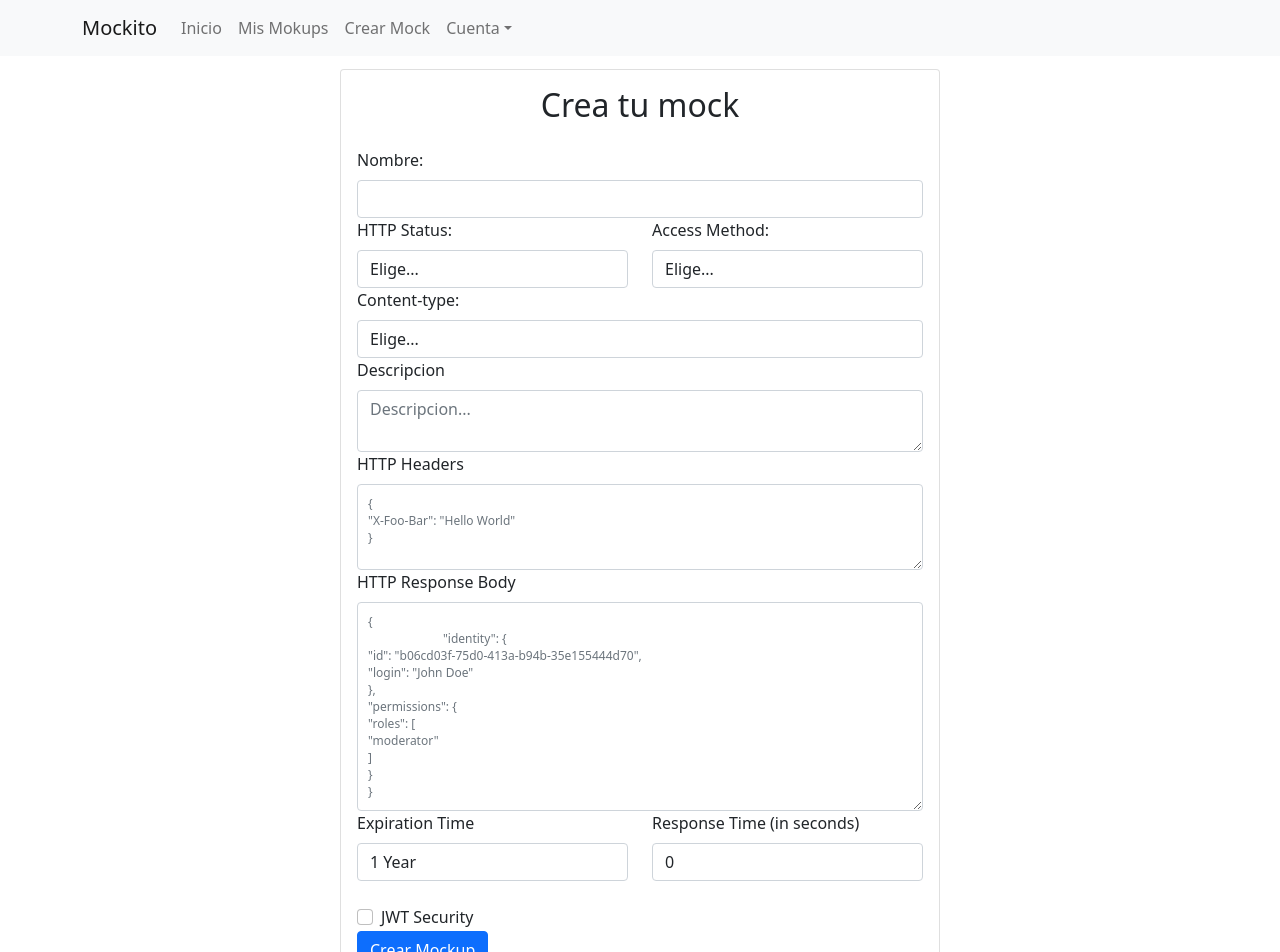
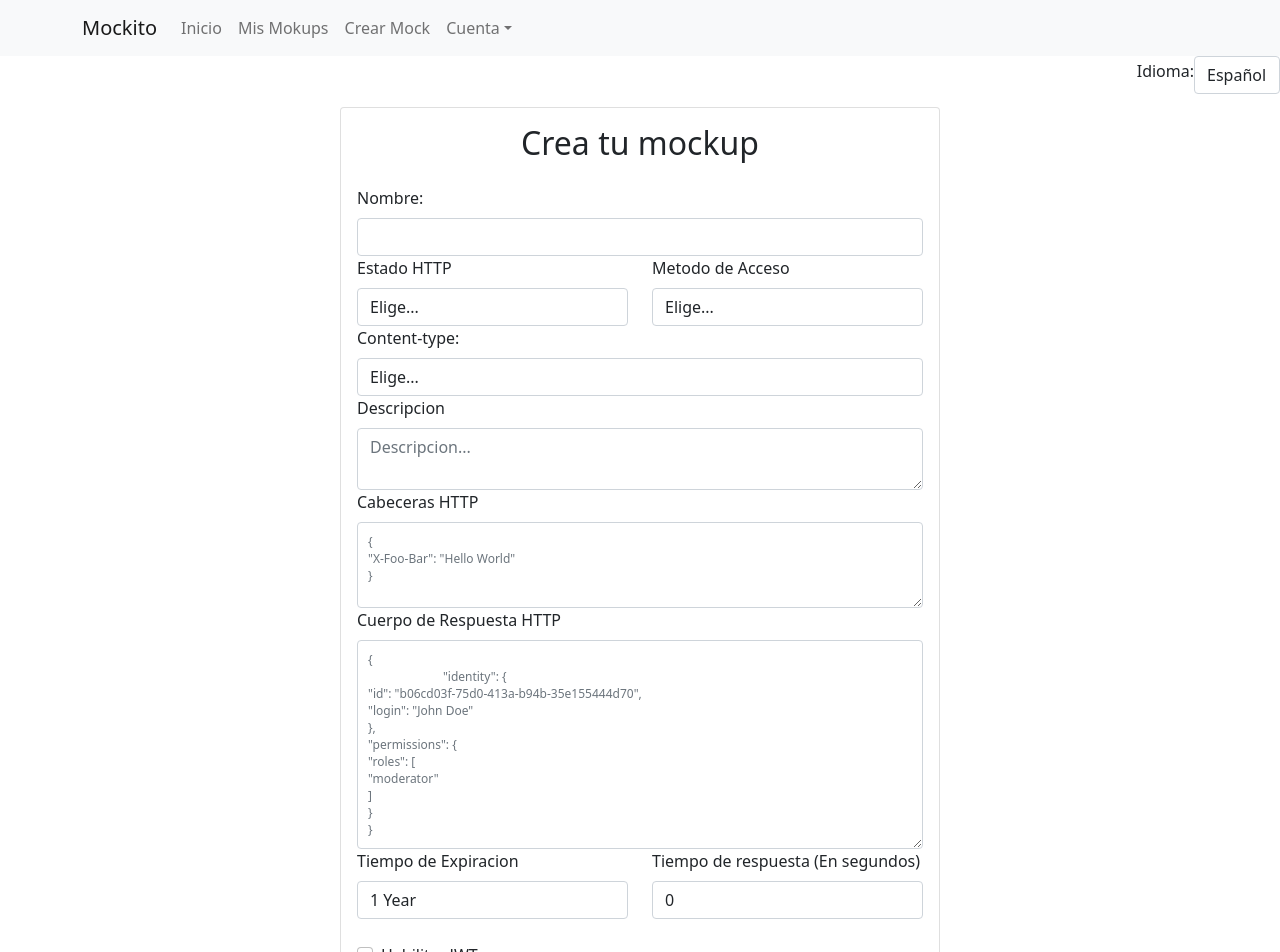
Before and after one commit to ThElement12/ProgramacionWebAvanzada, a React (Create React App) app in the folder Practica 2/frontend/: page /create-mockup in a window 1280 px wide. Shown: the top 952 px of the page. Built offline with nearby package versions, Linux system fonts and the light colour scheme; sample sign-in values are in the browser's storage.

Commit message:
Se aplica el idioma

```diff
--- a/Practica 2/frontend/package.json
+++ b/Practica 2/frontend/package.json
@@ -13,7 +13,6 @@
     "react": "^17.0.2",
     "react-bootstrap": "^1.6.4",
     "react-dom": "^17.0.2",
-    "react-i18next": "^11.12.0",
     "react-intl": "^5.20.12",
     "react-router-dom": "^5.3.0",
     "react-scripts": "^4.0.3",
--- /dev/null
+++ b/Practica 2/frontend/src/Components/ProviderWrapper/index.jsx
@@ -0,0 +1,12 @@
+import { I18nProvider } from "../../i18n";
+
+const ProviderWrapper = (props) => {
+  return(
+    <I18nProvider locale={props.lang}>
+      {props.children}
+    </I18nProvider>
+  )
+
+}
+
+export default ProviderWrapper
--- a/Practica 2/frontend/src/Pages/RegisterMockups/index.jsx
+++ b/Practica 2/frontend/src/Pages/RegisterMockups/index.jsx
@@ -1,16 +1,25 @@
-import React, { useState } from "react";
+import React, { useState, useEffect } from "react";
 import { Form, Button, Card, Modal, Col, Row } from "react-bootstrap";
 import { useHistory } from "react-router";
+import { FormattedMessage } from "react-intl";
 
 import Navigation from "../../Components/Navigation";
 
 import "bootstrap/dist/css/bootstrap.min.css";
 import "./RegisterMockup.css"
 
+import ProviderWrapper from '../../Components/ProviderWrapper';
+
 import userService from "../../Utils/user.service";
 import statusCodes from "../../Utils/status-code.json";
 
 const RegisterMockups = () => {
+  const [language, setLanguage] = useState("es-es")
+
+  useEffect(() => {
+    sessionStorage.setItem('lang', language);
+
+  }, [language]);
 
   const [endpointName, setEndpointName] = useState("")
   const [status, setStatusCode] = useState("");
@@ -35,7 +44,7 @@
       "description": endPointDescription,
       "status": statusCodes[status].code,
       "method": accessMethod,
-      "headers": JSON.parse("[" + headers + "]") ,
+      "headers": headers.length() === 0 ? [] : JSON.parse("[" + headers + "]"),
       "contentType": contentType,
       "body": contentBody,
       "creation": null, //Dia de creacion
@@ -44,8 +53,8 @@
       "responseTime": resTime, //En segundos
       "allowJWT": allowJWt, //Bool
     }
-    console.log(JSON.parse("[" + headers + "]") )
-    userService.createNewMockup(newMockup,sessionStorage.getItem('username'))
+    console.log(JSON.parse("[" + headers + "]"))
+    userService.createNewMockup(newMockup, sessionStorage.getItem('username'))
       .then(onSuccess)
       .catch(res => console.error(res))
 
@@ -78,17 +87,33 @@
   }
 
   return (
-    <div>
+    <ProviderWrapper lang={language}>
       <Navigation />
+      <div className="d-flex align-items-center justify-content-end">
+        <Form.Label>
+          <FormattedMessage id="lang" />
+        </Form.Label>
+        <Form.Control as="select" defaulValue="es-es" onChange={(e) => {
+                    setLanguage(e.target.value)
+                  }}
+          style={{width: "auto"}}>
+          <option value={"es-es"}>Español</option>
+          <option value={"en-us"}>English</option>
+        </Form.Control>
+      </div>
+
       <div className="d-flex align-items-center justify-content-center"
         style={{ minHeight: "100vh" }}>
+
         <Card className="card-register">
           <Card.Body>
-            <h2 className="text-center mb-4">Crea tu mock</h2>
+            <h2 className="text-center mb-4">
+              <FormattedMessage id="title" />
+            </h2>
             <Form onSubmit={onSubmit}>
               <Row>
                 <Col>
-                  <Form.Label>Nombre: </Form.Label>
+                  <Form.Label><FormattedMessage id="name" /></Form.Label>
                   <Form.Control onChange={(e) => {
                     setEndpointName(e.target.value)
                   }} required></Form.Control>
@@ -96,7 +121,7 @@
               </Row>
               <Row>
                 <Col>
-                  <Form.Label>HTTP Status: </Form.Label>
+                  <Form.Label><FormattedMessage id="status" /></Form.Label>
                   <Form.Control as="select" name="status" defaultValue="Elige..."
                     onChange={(e) => {
                       setStatusCode(e.target.value);
@@ -111,7 +136,7 @@
                   </Form.Control>
                 </Col>
                 <Col>
-                  <Form.Label>Access Method: </Form.Label>
+                  <Form.Label><FormattedMessage id="method" /> </Form.Label>
                   <Form.Control as="select" name="content" defaultValue="Elige..."
                     onChange={(e) => {
                       setAccessMethod(e.target.value)
@@ -144,7 +169,7 @@
               </Row>
               <Row>
                 <Col>
-                  <Form.Label>Descripcion</Form.Label>
+                  <Form.Label><FormattedMessage id="description" /></Form.Label>
                   <Form.Control as="textarea" placeholder="Descripcion..."
                     onChange={(e) => {
                       setEndPointDescription(e.target.value)
@@ -153,7 +178,7 @@
               </Row>
               <Row>
                 <Col>
-                  <Form.Label>HTTP Headers</Form.Label>
+                  <Form.Label><FormattedMessage id="headers" /></Form.Label>
                   <Form.Control className="textarea--code" as="textarea" placeholder='{ &#10;"X-Foo-Bar": "Hello World"&#10;}' style={{ height: "86px" }}
                     onChange={(e) => {
                       setHeaders(e.target.value)
@@ -161,18 +186,18 @@
                 </Col>
               </Row><Row>
                 <Col>
-                  <Form.Label>HTTP Response Body</Form.Label>
+                  <Form.Label><FormattedMessage id="body" /></Form.Label>
                   <Form.Control className="textarea--code" as="textarea" placeholder='{
                         "identity": {&#10;"id": "b06cd03f-75d0-413a-b94b-35e155444d70",&#10;"login": "John Doe"&#10;},&#10;"permissions": {&#10;"roles": [&#10;"moderator"&#10;]&#10;}&#10;}' style={{ height: "209px" }}
                     onChange={(e) => {
                       setContentBody(e.target.value)
                     }}
-                    ></Form.Control>
+                  ></Form.Control>
                 </Col>
               </Row>
               <Row>
                 <Col>
-                  <Form.Label>Expiration Time</Form.Label>
+                  <Form.Label><FormattedMessage id="expTime" /></Form.Label>
                   <Form.Control as="select" name="expiration" defaultValue="1 year"
                     onChange={(e) => {
                       setExpTime(e.target.value)
@@ -187,7 +212,7 @@
                   </Form.Control>
                 </Col>
                 <Col>
-                  <Form.Label>Response Time (in seconds) </Form.Label>
+                  <Form.Label><FormattedMessage id="resTime" /></Form.Label>
                   <Form.Control type="number" min="0" value={resTime}
                     onChange={(e) => {
                       setResTime(e.target.value)
@@ -198,14 +223,15 @@
               <Row>
                 <Col>
                   <br></br>
-                  <Form.Check label="JWT Security" onChange={(e) => {
+                  <Form.Check label={<FormattedMessage id="jwt" />} onChange={(e) => {
                     setAllowJWT(e.target.checked);
                   }}></Form.Check>
+
                 </Col>
               </Row>
               <Row>
                 <Col>
-                  <Button type="submit">Crear Mockup</Button>
+                  <Button type="submit"><FormattedMessage id="create" /></Button>
                 </Col>
               </Row>
             </Form>
@@ -213,7 +239,7 @@
         </Card>
         {success()}
       </div>
-    </div>
+    </ProviderWrapper>
   )
 
 
--- /dev/null
+++ b/Practica 2/frontend/src/i18n/constants.js
@@ -0,0 +1,4 @@
+export const LOCALES = {
+  ENGLISH: 'en-us',
+  SPANISH: 'es-es'
+}
--- a/Practica 2/frontend/src/Components/i18n/messages/en-US.js
+++ b/Practica 2/frontend/src/i18n/messages/en-US.js
@@ -2,7 +2,8 @@
 
 const en = {
   [LOCALES.ENGLISH]: {
-    Name: 'Name: ',
+    title: 'Create your Mockup',
+    name: 'Name:',
     status: 'HTTP Status',
     method: 'Access Method',
     description: 'Description',
@@ -11,7 +12,8 @@
     expTime: 'Expiration Time',
     resTime: 'Response Time (in seconds)',
     jwt: 'JWT Security',
-    create: 'Create Mockup'
+    create: 'Create Mockup',
+    lang: 'Language: '
   }
 }
 export default en;
--- a/Practica 2/frontend/src/Components/i18n/messages/es-ES.js
+++ b/Practica 2/frontend/src/i18n/messages/es-ES.js
@@ -2,7 +2,8 @@
 
 const es = {
   [LOCALES.SPANISH]: {
-    Name: 'Nombre: ',
+    title: 'Crea tu mockup',
+    name: 'Nombre: ',
     status: 'Estado HTTP',
     method: 'Metodo de Acceso',
     description: 'Descripcion',
@@ -11,7 +12,8 @@
     expTime: 'Tiempo de Expiracion',
     resTime: 'Tiempo de respuesta (En segundos)',
     jwt: 'Habilitar JWT',
-    create: 'Crear Mockup'
+    create: 'Crear Mockup',
+    lang: 'Idioma: '
   }
 }
 export default es;
```
Also changed, not shown: Practica 2/frontend/src/App.js (+32 -28 lines), Practica 2/frontend/src/Components/i18n/constants.js (deleted), Practica 2/frontend/src/i18n/Provider.js (renamed from Practica 2/frontend/src/Components/i18n/Provider.js), Practica 2/frontend/src/i18n/index.js (renamed from Practica 2/frontend/src/Components/i18n/index.js), Practica 2/frontend/src/i18n/messages/index.js (renamed from Practica 2/frontend/src/Components/i18n/messages/index.js), 1 other file (tests, documents, lock files or other folders).
